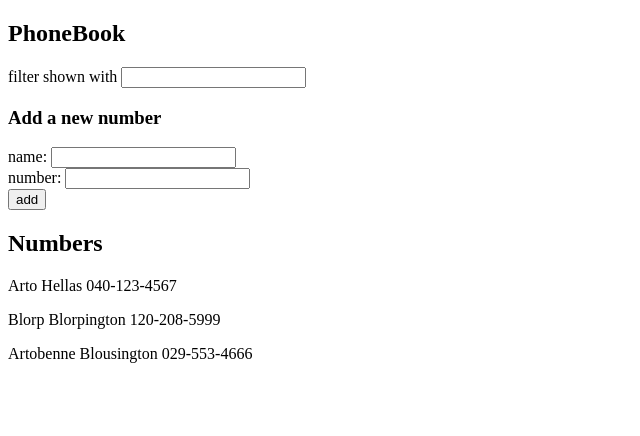
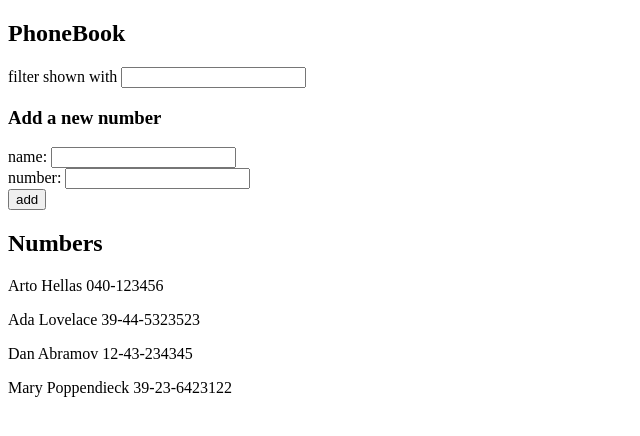
Before and after one commit to keelahnkhan/fullstackopen2022, a React (Create React App) app in the folder part2/phonebook/: page / in a window 1280 px wide. Shown: the top 436 px of the page, without its empty margins (0-640 px from the left). Built offline with nearby package versions, Linux system fonts and the light colour scheme; data requests are answered from the project's data file.

Commit message:
Exercise 2.11, added axios library and json server and fetching

```diff
--- /dev/null
+++ b/part2/phonebook/db.json
@@ -0,0 +1,24 @@
+{
+  "persons":[
+    {
+      "name": "Arto Hellas",
+      "number": "040-123456",
+      "id": 1
+    },
+    {
+      "name": "Ada Lovelace",
+      "number": "39-44-5323523",
+      "id": 2
+    },
+    {
+      "name": "Dan Abramov",
+      "number": "12-43-234345",
+      "id": 3
+    },
+    {
+      "name": "Mary Poppendieck",
+      "number": "39-23-6423122",
+      "id": 4
+    }
+  ]
+}
--- a/part2/phonebook/src/App.js
+++ b/part2/phonebook/src/App.js
@@ -1,17 +1,23 @@
-import React, { useState } from 'react';
+import axios from 'axios';
+import React, { useEffect, useState } from 'react';
 import Filter from './components/Filter';
 import PersonForm from './components/PersonForm';
 import Persons from './components/Persons';
 
 const App = () => {
 
-  const [persons, setPersons] = useState([
-    { name: 'Arto Hellas', number: '040-123-4567'},
-    { name: 'Blorp Blorpington', number: '120-208-5999'},
-    { name: 'Artobenne Blousington', number: '029-553-4666'}
-  ]);
+  const [persons, setPersons] = useState([]);
   const [newPerson, setNewPerson] = useState({name: '', number: ''});
   const [criteria, setCriteria] = useState('');
+
+  useEffect(() => {
+    axios
+      .get('http://localhost:3001/persons')
+      .then(response => {
+        console.log('fetching data');
+        setPersons(response.data);
+      });
+  },[]);
 
   const updatePersons = (event) => {
     event.preventDefault();
```
Also changed, not shown: part2/phonebook/package.json (+6 -1 lines), 1 other file (tests, documents, lock files or other folders).
